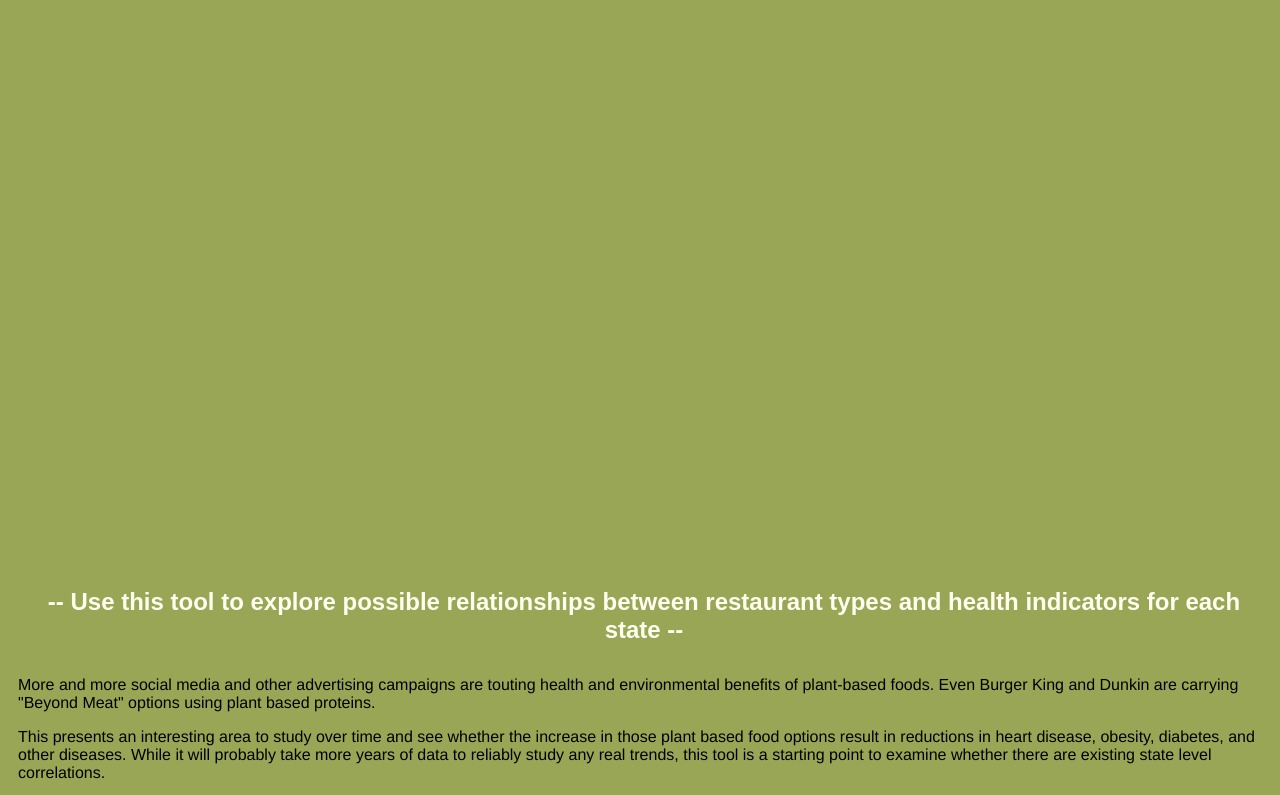
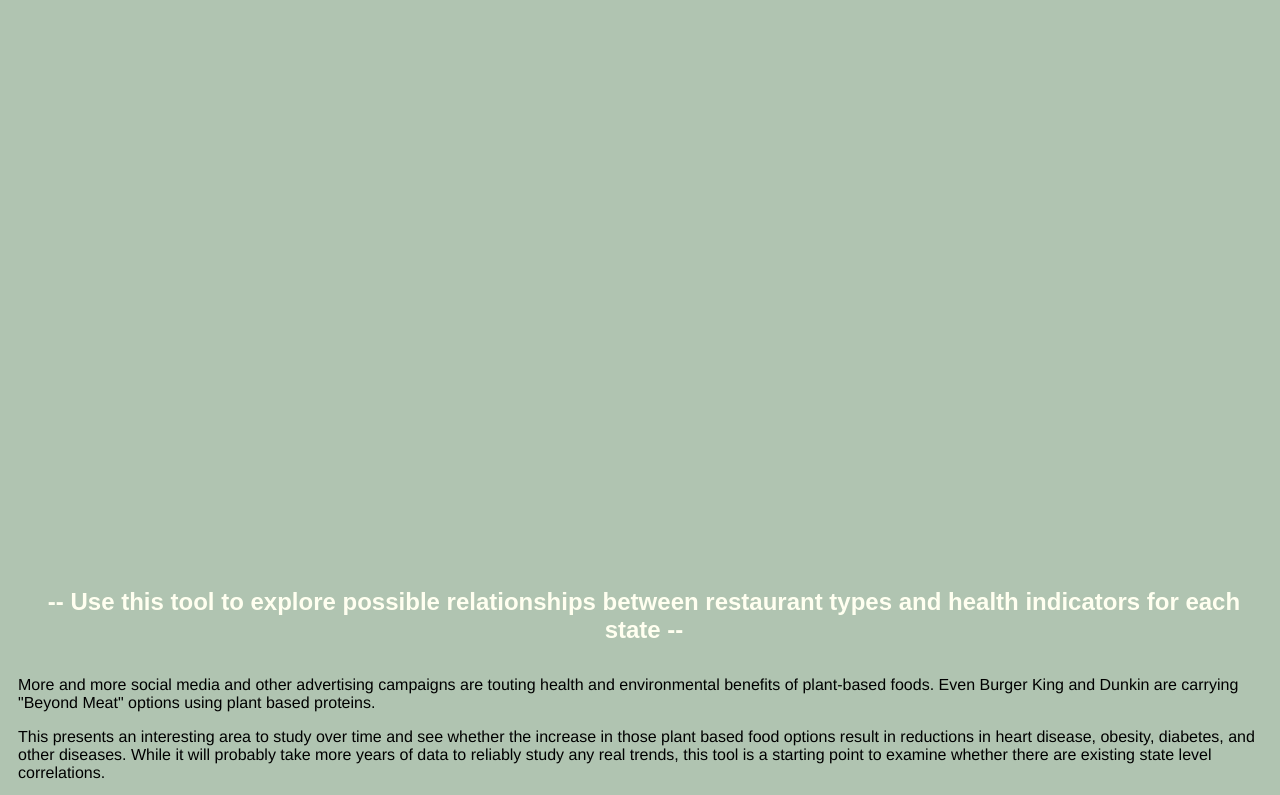
Before and after one commit to cybryant/d3-coordinated-viz, a plain HTML site: page index.html in a window 1280 px wide. Shown: the part 94-889 px from the top of the page. Drawn offline with Linux system fonts and the light colour scheme; no server answers.

Commit message:
Update style.css

```diff
--- a/css/style.css
+++ b/css/style.css
@@ -1,5 +1,5 @@
 html {
-    background: #99A655;
+    background: #B0C4B1;
 }
 
 h2 {
```
